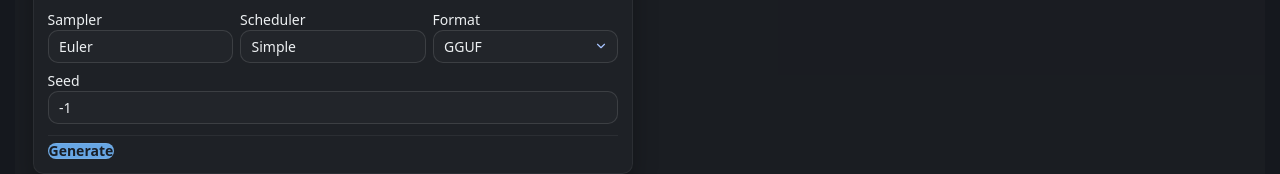
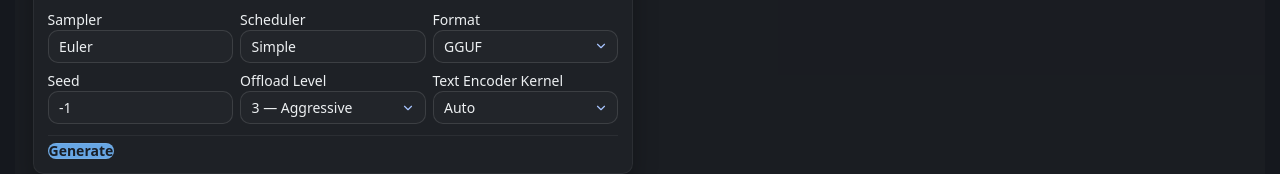
Before and after one commit to felipeathayde/stable-diffusion-webui-codex, a Vue app in the folder apps/interface/: page /test in a window 1280 px wide. Shown: the part 1196-1370 px from the top of the page. Built offline with nearby package versions, Linux system fonts and the light colour scheme; no server answers.

Commit message:
feat(ui:test): add Offload Level selector and TE Kernel dropdown (auto | hf-cpu | hf-cuda | cuda-fp8[require]); plumb to extras (gguf_offload_level, gguf_te_device, gguf_te_impl, gguf_te_kernel_required)

```diff
--- a/apps/interface/src/views/Test.vue
+++ b/apps/interface/src/views/Test.vue
@@ -182,11 +182,35 @@
                   <option value="auto">Auto</option>
                 </select>
               </div>
-            </div>
+          </div>
             <div class="test-grid test-grid-three">
               <div>
                 <label class="label" for="seed">Seed</label>
                 <input id="seed" class="ui-input" type="number" v-model.number="state.seed" placeholder="-1 (random)" />
+              </div>
+              <div>
+                <label class="label" for="offloadLevel">Offload Level</label>
+                <select id="offloadLevel" class="select-md" v-model.number="state.offloadLevel">
+                  <option :value="0">0 — Off</option>
+                  <option :value="1">1 — Light</option>
+                  <option :value="2">2 — Balanced</option>
+                  <option :value="3">3 — Aggressive</option>
+                </select>
+              </div>
+              <div>
+                <label class="label" for="teKernel">Text Encoder Kernel</label>
+                <select id="teKernel" class="select-md" v-model="state.teKernel">
+                  <option value="auto">Auto</option>
+                  <option value="hf-cpu">HF on CPU</option>
+                  <option value="hf-cuda">HF on CUDA</option>
+                  <option value="cuda-fp8">CUDA FP8 (experimental)</option>
+                </select>
+                <div v-if="state.teKernel === 'cuda-fp8'" class="mt-2">
+                  <label class="switch-label">
+                    <input type="checkbox" v-model="state.teKernelRequire" />
+                    <span>Require TE CUDA kernel</span>
+                  </label>
+                </div>
               </div>
             </div>
           </div>
@@ -241,6 +265,9 @@ const state = reactive({
     loraPath: '', loraWeight: 1.0,
   },
   sampler: 'Euler', scheduler: 'Simple', wanFormat: 'gguf',
+  offloadLevel: 3,
+  teKernel: 'auto',
+  teKernelRequire: true,
   seed: -1,
 })
 
@@ -340,6 +367,17 @@ async function generate(): Promise<void> {
       wan_text_encoder_path: tePath || undefined,
       wan_metadata_dir: metaDir || undefined,
     }
+    // Offload/kernel controls
+    ;(extras as any).gguf_offload_level = state.offloadLevel
+    if (state.teKernel === 'hf-cpu') {
+      ;(extras as any).gguf_te_device = 'cpu'
+    } else if (state.teKernel === 'hf-cuda') {
+      ;(extras as any).gguf_te_device = 'cuda'
+    } else if (state.teKernel === 'cuda-fp8') {
+      ;(extras as any).gguf_te_impl = 'cuda_fp8'
+      ;(extras as any).gguf_te_kernel_required = !!state.teKernelRequire
+      ;(extras as any).gguf_te_device = 'cuda'
+    }
     if (state.high.useLora && state.high.loraPath) { (extras.wan_high as any).lora_path = resolve(state.high.loraPath, maps.lora); (extras.wan_high as any).lora_weight = state.high.loraWeight }
     if (state.low.useLora && state.low.loraPath) { (extras.wan_low as any).lora_path = resolve(state.low.loraPath, maps.lora); (extras.wan_low as any).lora_weight = state.low.loraWeight }
     if (state.useInitImage && state.initImageData) {
```
